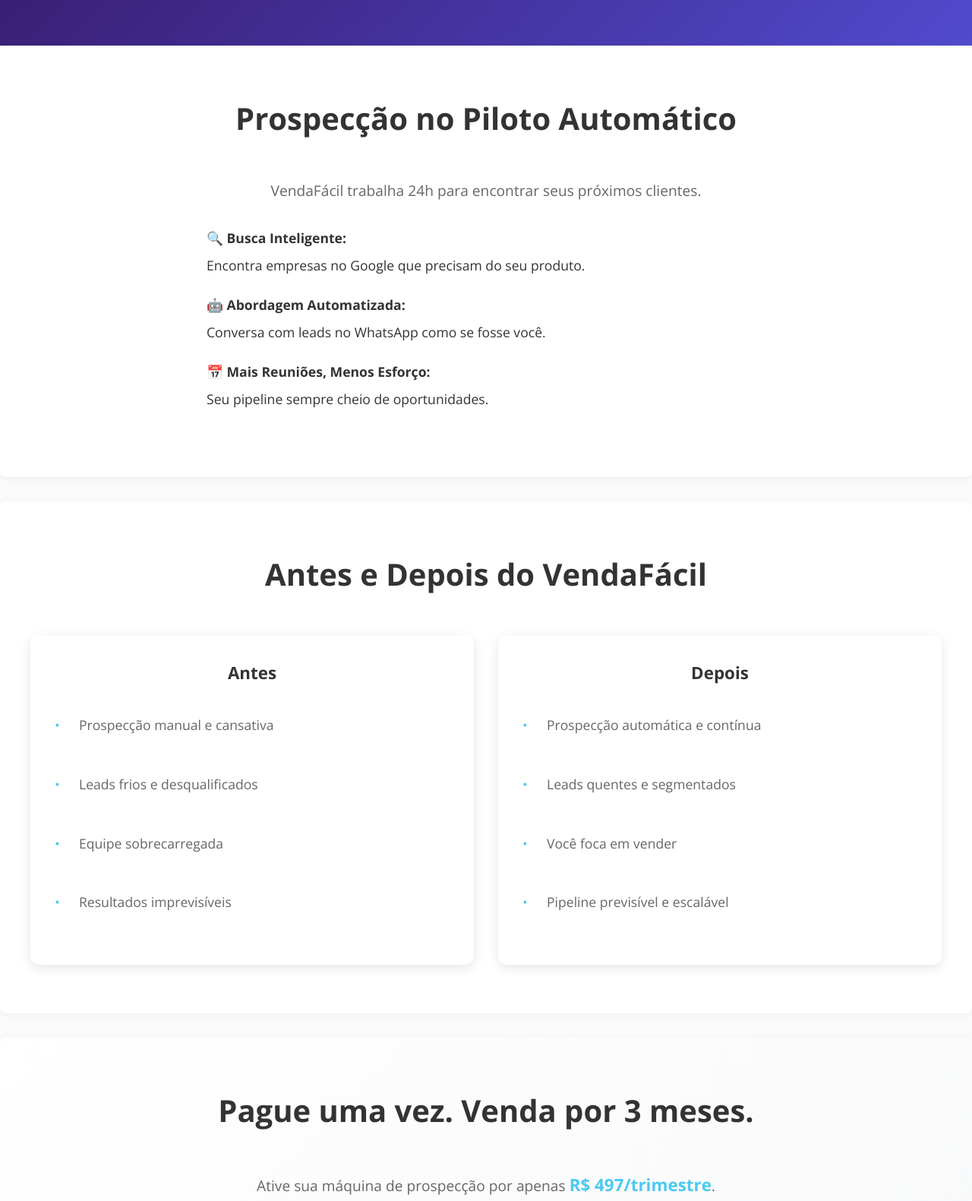
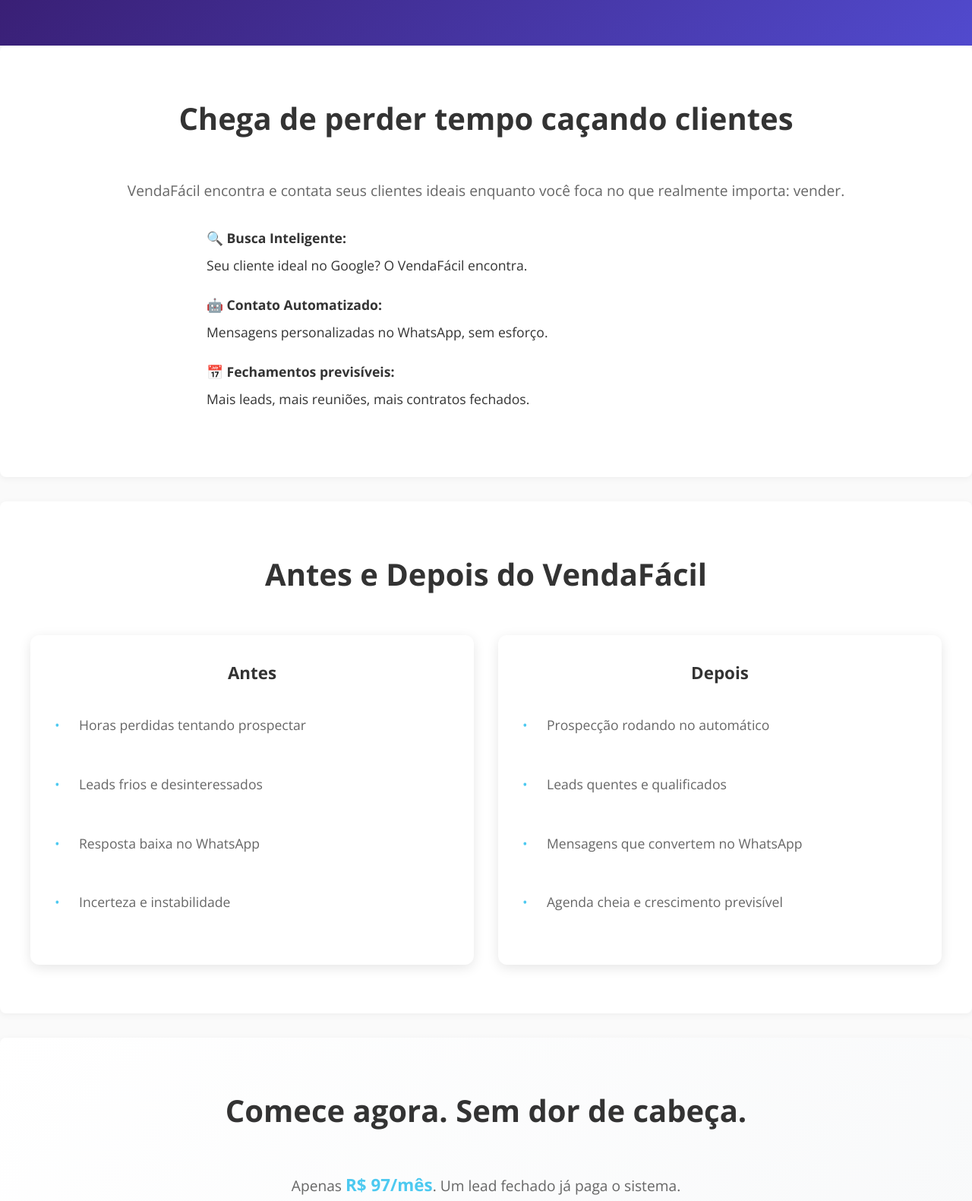
Before and after one commit to danielharagao/carry_lp, a plain HTML site: page index.html in a window 1280 px wide. Shown: the part 580-2161 px from the top of the page at 76% size. Drawn offline with nearby package versions, Linux system fonts and the light colour scheme.

Commit message:
new copy

```diff
--- a/index.html
+++ b/index.html
@@ -2,11 +2,11 @@
 <html lang="pt-BR">
 <head>
   <meta charset="UTF-8">
-  <meta name="description" content="VendaFácil - A maneira mais rápida e eficiente de conquistar clientes todos os dias, sem esforço e sem equipe.">
+  <meta name="description" content="VendaFácil - Nunca mais perca tempo prospectando. Seu cliente ideal no WhatsApp, todo dia, sem esforço.">
   <meta name="keywords" content="Automação de Vendas, Prospecção Automática, Geração de Leads, WhatsApp Marketing, Inteligência Artificial, Escalar Negócios">
   <meta name="author" content="VendaFácil">
   <meta name="viewport" content="width=device-width, initial-scale=1.0">
-  <title>VendaFácil | Seu Novo Cliente, Todo Dia.</title>
+  <title>VendaFácil | Chega de Perder Tempo com Prospecção.</title>
   <link rel="icon" href="favicon.ico" type="image/x-icon">
   <link href="https://fonts.googleapis.com/css2?family=Open+Sans:wght@400;600;700&display=swap" rel="stylesheet">
   <link rel="stylesheet" href="styles.css">
@@ -15,8 +15,8 @@
   <header>
     <section class="hero">
       <h1>VendaFácil</h1>
-      <h2>Clientes certos. Sem esforço. Sem perder tempo.</h2>
-      <p>O VendaFácil encontra e contata seus clientes ideais no WhatsApp – automaticamente. Você foca no fechamento, e ele cuida do resto.</p>
+      <h2>Clientes no WhatsApp. Todo dia. Sem esforço.</h2>
+      <p>Chega de gastar horas tentando encontrar clientes. O VendaFácil faz isso para você. Seu próximo contrato pode estar a minutos de distância.</p>
       <div class="button-container">
         <script async src="https://js.stripe.com/v3/buy-button.js"></script>
         <stripe-buy-button
@@ -30,12 +30,12 @@
   <main>
     <section class="section-color">
       <div class="section-content">
-        <h2>Prospecção no Piloto Automático</h2>
-        <p>VendaFácil trabalha 24h para encontrar seus próximos clientes.</p>
+        <h2>Chega de perder tempo caçando clientes</h2>
+        <p>VendaFácil encontra e contata seus clientes ideais enquanto você foca no que realmente importa: vender.</p>
         <ul>
-          <li><strong>🔍 Busca Inteligente:</strong> Encontra empresas no Google que precisam do seu produto.</li>
-          <li><strong>🤖 Abordagem Automatizada:</strong> Conversa com leads no WhatsApp como se fosse você.</li>
-          <li><strong>📅 Mais Reuniões, Menos Esforço:</strong> Seu pipeline sempre cheio de oportunidades.</li>
+          <li><strong>🔍 Busca Inteligente:</strong> Seu cliente ideal no Google? O VendaFácil encontra.</li>
+          <li><strong>🤖 Contato Automatizado:</strong> Mensagens personalizadas no WhatsApp, sem esforço.</li>
+          <li><strong>📅 Fechamentos previsíveis:</strong> Mais leads, mais reuniões, mais contratos fechados.</li>
         </ul>
       </div>
     </section>
@@ -47,19 +47,19 @@
           <div class="antes-depois-card">
             <h3>Antes</h3>
             <ul>
-              <li>Prospecção manual e cansativa</li>
-              <li>Leads frios e desqualificados</li>
-              <li>Equipe sobrecarregada</li>
-              <li>Resultados imprevisíveis</li>
+              <li>Horas perdidas tentando prospectar</li>
+              <li>Leads frios e desinteressados</li>
+              <li>Resposta baixa no WhatsApp</li>
+              <li>Incerteza e instabilidade</li>
             </ul>
           </div>
           <div class="antes-depois-card">
             <h3>Depois</h3>
             <ul>
-              <li>Prospecção automática e contínua</li>
-              <li>Leads quentes e segmentados</li>
-              <li>Você foca em vender</li>
-              <li>Pipeline previsível e escalável</li>
+              <li>Prospecção rodando no automático</li>
+              <li>Leads quentes e qualificados</li>
+              <li>Mensagens que convertem no WhatsApp</li>
+              <li>Agenda cheia e crescimento previsível</li>
             </ul>
           </div>
         </div>
@@ -68,8 +68,8 @@
 
     <section class="section-color pricing-section">
       <div class="section-content">
-        <h2>Pague uma vez. Venda por 3 meses.</h2>
-        <p class="pricing-subtitle">Ative sua máquina de prospecção por apenas <strong>R$ 497/trimestre</strong>.</p>
+        <h2>Comece agora. Sem dor de cabeça.</h2>
+        <p class="pricing-subtitle">Apenas <strong>R$ 97/mês</strong>. Um lead fechado já paga o sistema.</p>
         <div class="button-container">
           <script async src="https://js.stripe.com/v3/buy-button.js"></script>
           <stripe-buy-button
@@ -81,8 +81,8 @@
     </section>
 
     <section class="cta-final">
-      <h3>Seu primeiro lead pode chegar em minutos.</h3>
-      <p>VendaFácil coloca sua prospecção no piloto automático.</p>
+      <h3>Seu próximo cliente pode chegar em minutos.</h3>
+      <p>VendaFácil encontra e conversa com leads automaticamente. Você só precisa fechar o contrato.</p>
       <div class="button-container">
         <script async src="https://js.stripe.com/v3/buy-button.js"></script>
         <stripe-buy-button
```
